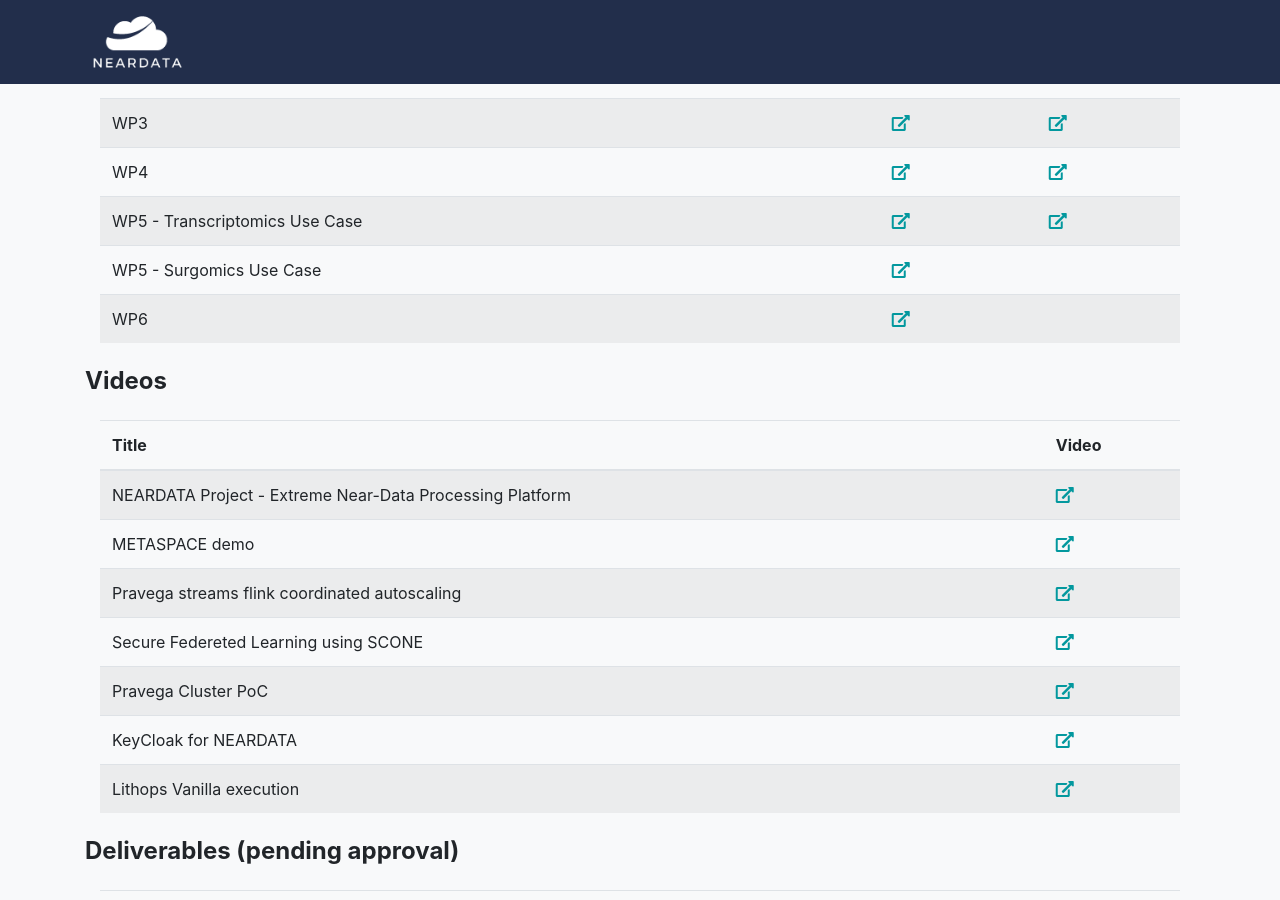
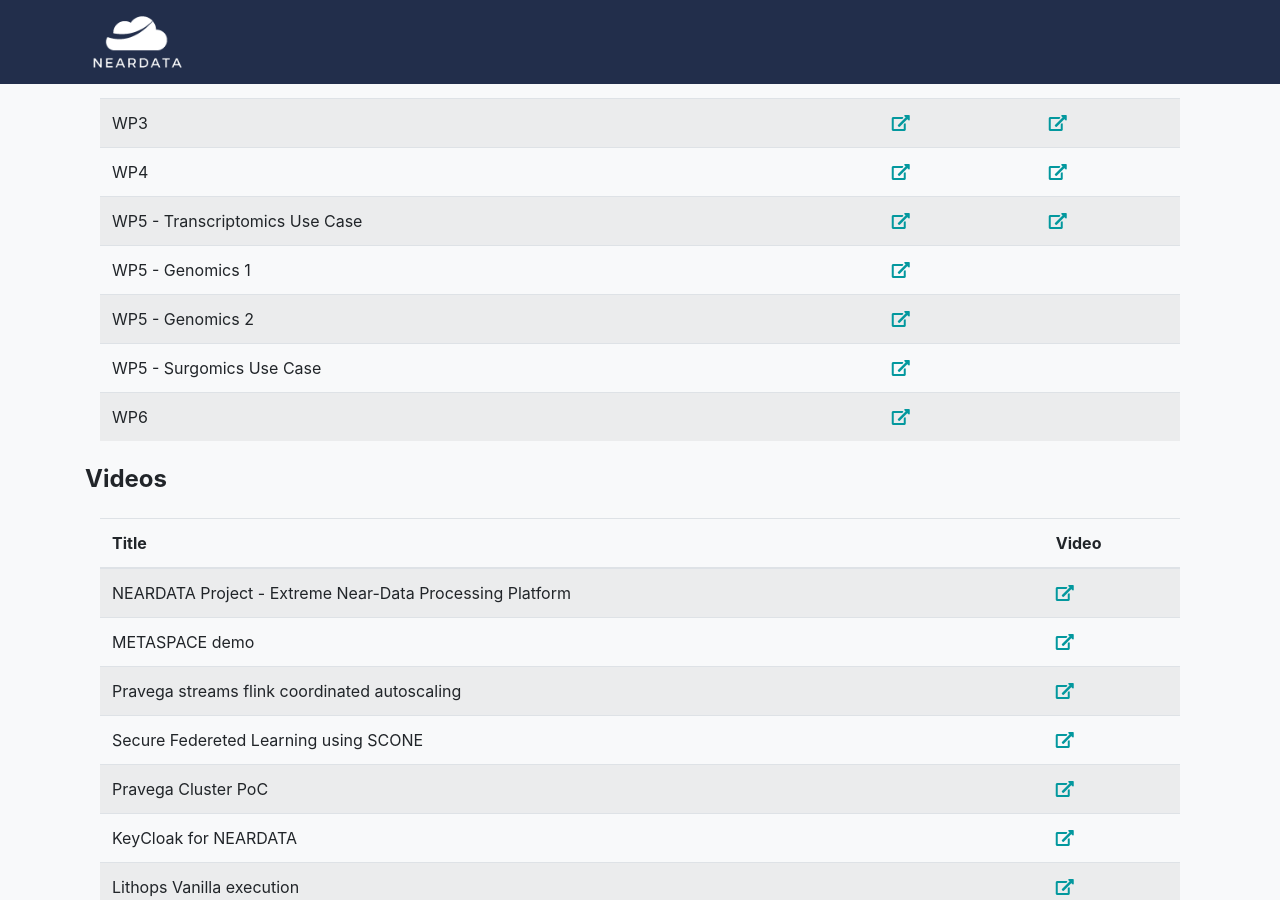
Before and after one commit to neardata-eu/neardata-eu.github.io, a Jekyll site: the page built from review.md, in a window 1280 px wide and 900 px high, scrolled down 1946 px. Built offline with Jekyll 4.4.1, drawn with Linux system fonts in a browser that asks for light colours; some web fonts are replaced.

Commit message:
change review

```diff
--- a/_data/sitetext.yml
+++ b/_data/sitetext.yml
@@ -326,6 +326,12 @@
     - title: WP5 - Transcriptomics Use Case
       link: "https://docs.google.com/presentation/d/1jUjncVOoA2xzW3F8mp1apmAe3JELrQWN/edit?usp=sharing&ouid=107087671061201658185&rtpof=true&sd=true"
       kpi: "assets/kpi/NEARDATA-WP5-KPI.pdf"
+    - title: WP5 - Genomics 1
+      link: "https://docs.google.com/presentation/d/1I3OU0_1fk9hY3avBb7_xyICwncSMbdrw/edit?usp=sharing&ouid=107087671061201658185&rtpof=true&sd=true"
+      kpi: "#"
+    - title: WP5 - Genomics 2
+      link: "https://docs.google.com/presentation/d/1dqUkGCmA0xDwRfvV9o-Ifw2-g98DTiLR/edit?usp=sharing&ouid=107087671061201658185&rtpof=true&sd=true"
+      kpi: "#"
     - title: WP5 - Surgomics Use Case
       link: "https://docs.google.com/presentation/d/1p4neeBV4eFUCQagWYQh3VErzjKnIljyR/edit?usp=sharing&ouid=107087671061201658185&rtpof=true&sd=true"
       kpi: "#"
```
